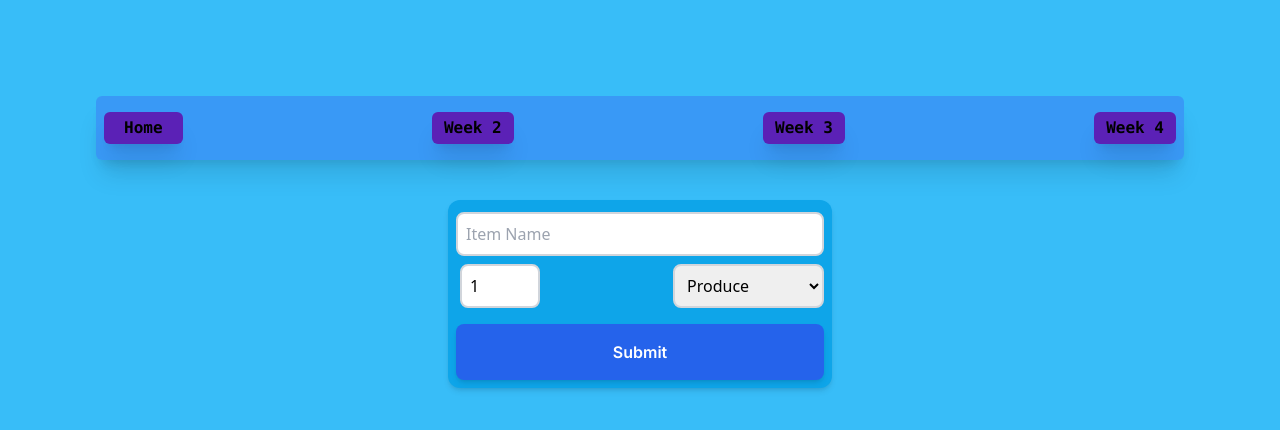
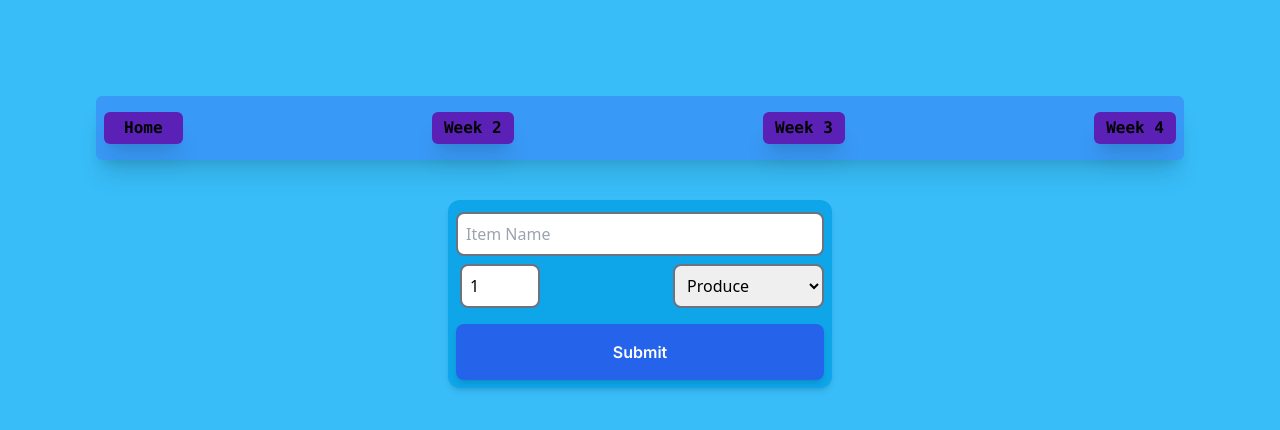
Before and after one commit to nicoatsait/cprg306-assignments, a Next.js app: page /week4 in a window 1280 px wide. Shown: the top 430 px of the page. Built offline with nearby package versions, Linux system fonts and the light colour scheme.

Commit message:
more styling

```diff
--- a/app/week4/page.js
+++ b/app/week4/page.js
@@ -46,7 +46,7 @@ export default function Home() {
                         value={name}
                         onChange={(e) => setName(e.target.value)}
                         required
-                        className="w-full mt-1 mb-2 border-2 border-gray-300 p-2 rounded-lg font-sans"
+                        className="w-full mt-1 mb-2 border-2 border-gray-500 p-2 rounded-lg font-sans focus:outline-none  focus:ring-1  focus:border-blue-700 focus:ring-blue-700 focus:ring-opacity-75 active:border-blue-700 active:ring-blue-700 active:ring-opacity-75"
                         />
                     </label>
                     <div className="flex justify-between">
@@ -59,7 +59,7 @@ export default function Home() {
                         value={quantity}
                         onChange={(e) => setQuantity(e.target.value)}
                         required
-                        className="w-20 ml-1 border-2 border-gray-300 p-2 rounded-lg font-sans"
+                        className="w-20 ml-1 border-2 border-gray-500 p-2 rounded-lg font-sans focus:outline-none focus:ring-1 focus:border-blue-700 focus:ring-blue-700 focus:ring-opacity-75 active:border-blue-700 active:ring-blue-700 active:ring-opacity-75"
                         />
                     </label>
                     <label>
@@ -68,7 +68,7 @@ export default function Home() {
                         value={category}
                         onChange={(e) => setCategory(e.target.value)}
                         required
-                        className="ml-1 border-2 border-gray-300 p-2 rounded-lg font-sans"
+                        className="ml-1 border-2 border-gray-500 p-2 rounded-lg font-sans focus:outline-none focus:ring-1 focus:border-blue-700 focus:ring-blue-700 focus:ring-opacity-75 active:border-blue-700 active:ring-blue-700 active:ring-opacity-75"
                         >
                             <option value="produce">Produce</option>
                             <option value="dairy">Dairy</option>
```
